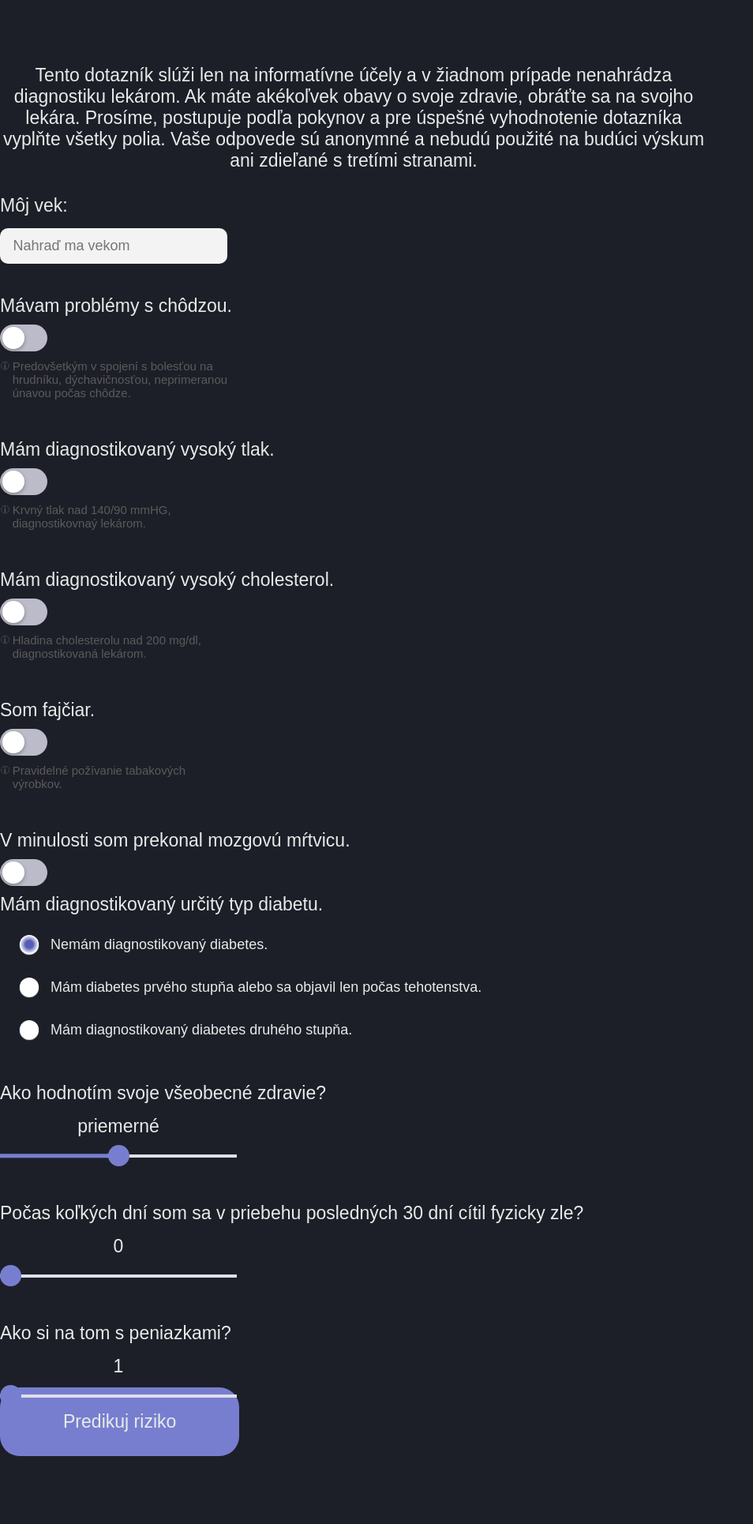
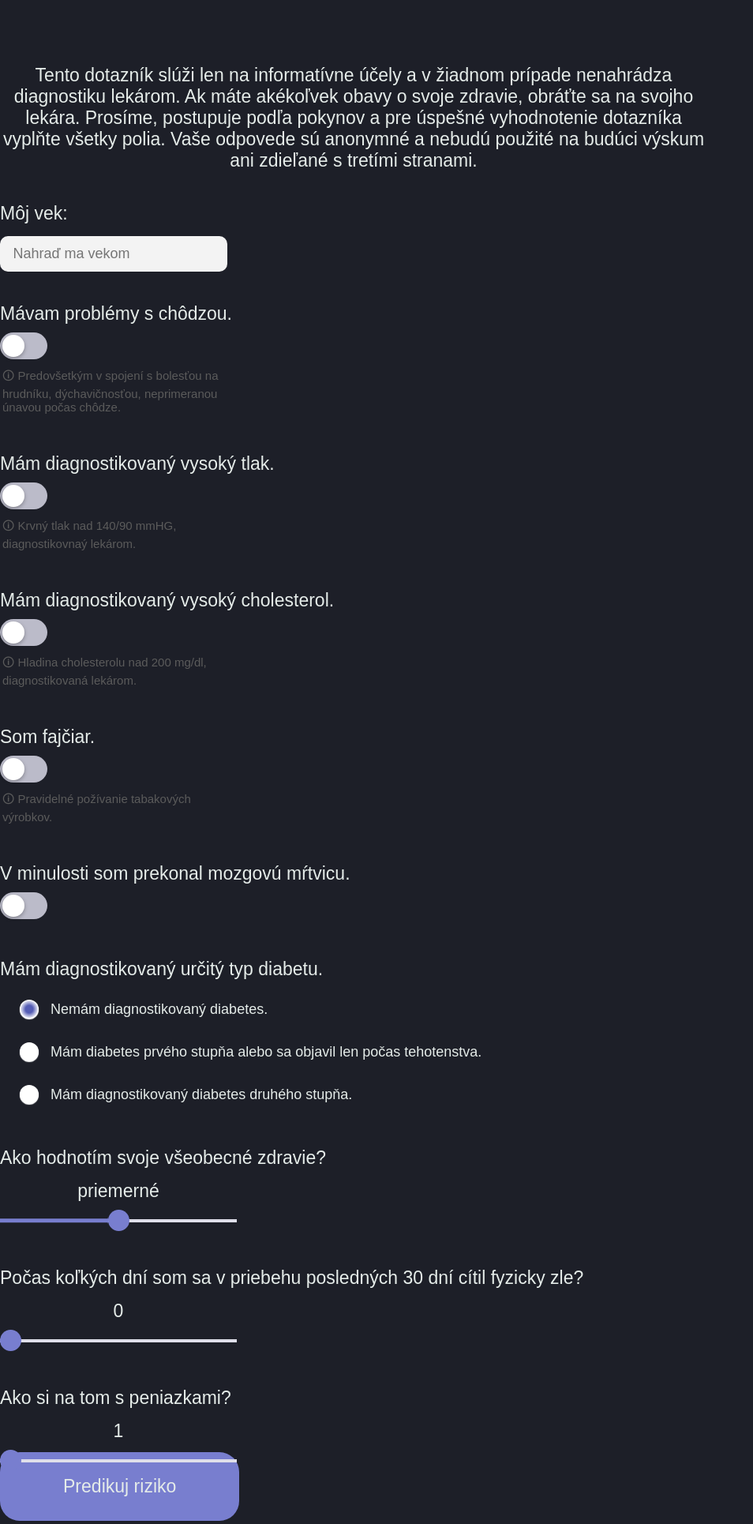
Before and after one commit to slahov/heartCare-pwa, a Flask app: page / in a window 1280 px wide. Shown: the part 799-2729 px from the top of the page at 79% size, without its empty margins (0-954 px from the left). Before the commit the page ends 2643 px from the top, so only its background shows below. Run offline with Flask 3, Linux system fonts and the light colour scheme; parts of the project's set-up code (start-up, migrations or seed data) failed here and were passed over; some web fonts are replaced.

Commit message:
added little changes

```diff
--- a/templates/index.html
+++ b/templates/index.html
@@ -79,7 +79,7 @@
 
 
                 <form action="/predict" method="POST">
-                    <div class="age">
+                    <div class="container">
                         <span>Môj vek:</span>
                         <div class="text-field">
                             <input type="text" class="textInput" id="ageInput" name="age" placeholder="Nahraď ma vekom" autocomplete="off">
@@ -94,8 +94,7 @@
                             <span class="slider"></span>
                             </label>
                             <div class="info-container">
-                                <img src="/static/images/info-icon.svg" class="info-icon" alt="info">
-                                <p class="info-text">Predovšetkým v spojení s bolesťou na hrudníku, dýchavičnosťou, neprimeranou únavou počas chôdze.</p>
+                                <p class="info-text">🛈 Predovšetkým v spojení s bolesťou na hrudníku, dýchavičnosťou, neprimeranou únavou počas chôdze.</p>
                             </div>
                         </div>
                     </div>
@@ -108,8 +107,7 @@
                             <span class="slider"></span>
                             </label>
                             <div class="info-container">
-                                <img src="/static/images/info-icon.svg" class="info-icon" alt="info">
-                                <p class="info-text">Krvný tlak nad 140/90 mmHG, diagnostikovnaý lekárom.</p>
+                                <p class="info-text">🛈 Krvný tlak nad 140/90 mmHG, diagnostikovnaý lekárom.</p>
                             </div>
                         </div>
                     </div>
@@ -122,8 +120,7 @@
                             <span class="slider"></span>
                             </label>
                             <div class="info-container">
-                                <img src="/static/images/info-icon.svg" class="info-icon" alt="info">
-                                <p class="info-text">Hladina cholesterolu nad 200 mg/dl, diagnostikovaná lekárom.</p>
+                                <p class="info-text">🛈 Hladina cholesterolu nad 200 mg/dl, diagnostikovaná lekárom.</p>
                             </div>
                         </div>
                     </div>
@@ -136,8 +133,7 @@
                             <span class="slider"></span>
                             </label>
                             <div class="info-container">
-                                <img src="/static/images/info-icon.svg" class="info-icon" alt="info">
-                                <p class="info-text">Pravidelné požívanie tabakových výrobkov.</p>
+                                <p class="info-text">🛈 Pravidelné požívanie tabakových výrobkov.</p>
                             </div>
                         </div>
                     </div>
@@ -152,19 +148,19 @@
                         </div>
                     </div>
 
-                   <div class="container-diabetes">
+                   <div class="container">
                         <span class="text">Mám diagnostikovaný určitý typ diabetu.</span>
                         <div class="radio-buttons">
                             <label>
-                                <input checked="" class="input" type="radio" name="diabetes" value="0">
+                                <input id="top" checked="" class="input" type="radio" name="diabetes" value="0">
                                 Nemám diagnostikovaný diabetes.
                             </label>
                             <label>
-                                <input type="radio" class="input" name="diabetes" value="1">
+                                <input id="middle" type="radio" class="input" name="diabetes" value="1">
                                 Mám diabetes prvého stupňa alebo sa objavil len počas tehotenstva.
                             </label>
                             <label>
-                                <input type="radio" class="input" name="diabetes" value="2">
+                                <input id="bottom" type="radio" class="input" name="diabetes" value="2">
                                 Mám diagnostikovaný diabetes druhého stupňa.
                             </label>
                         </div>
@@ -203,14 +199,15 @@
                         </div>
                     </div>
 
-                    <div class="row center">
-                    <button type="submit" class="btn">Predikuj riziko</button>
-                </div>
+                    <div class="submit-button">
+                        <button type="submit" class="btn">Predikuj riziko</button>
+                    </div>
+
+
                 </form>
                     </div>
         </div>
-
-        <p>{{ pred }}</p>
+        <div style="height: 60px; color: transparent;"></div>
         <script src="/static/js/main.js"></script>
     </body>
 </html>
```
